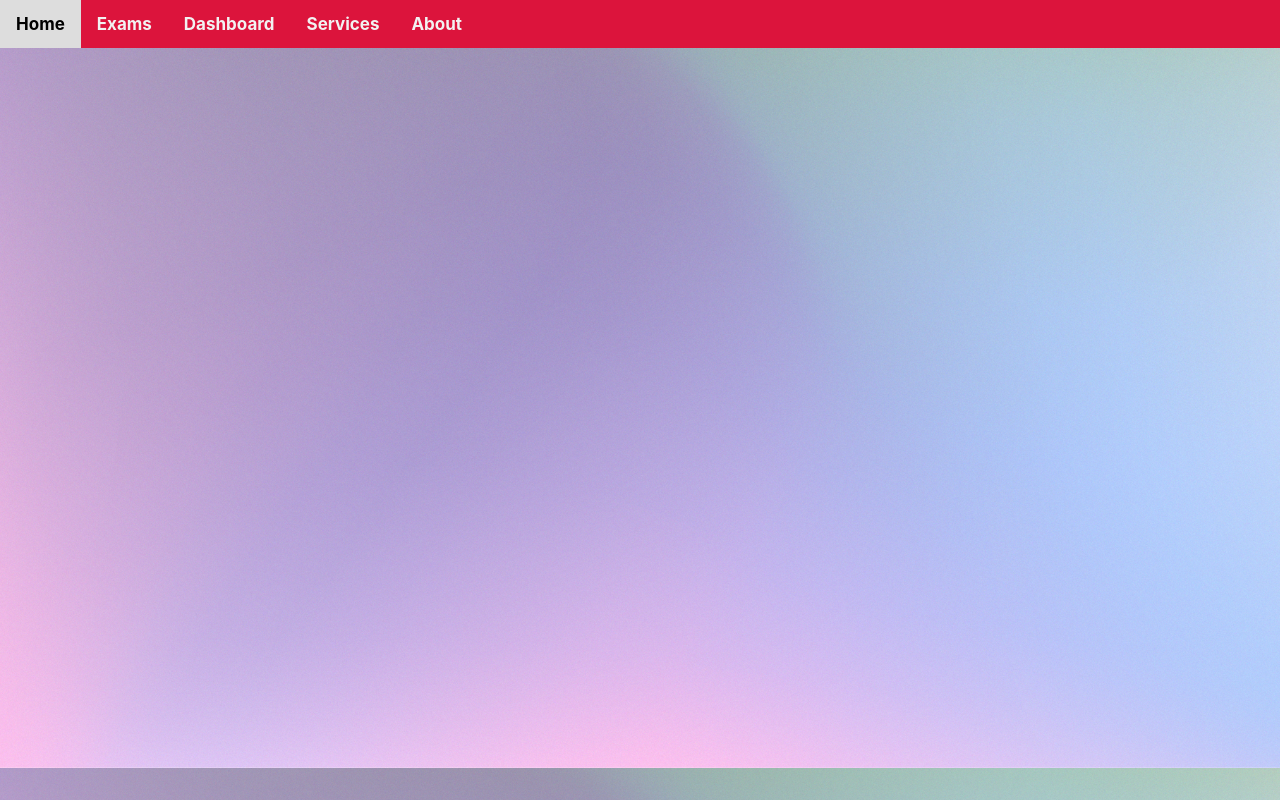
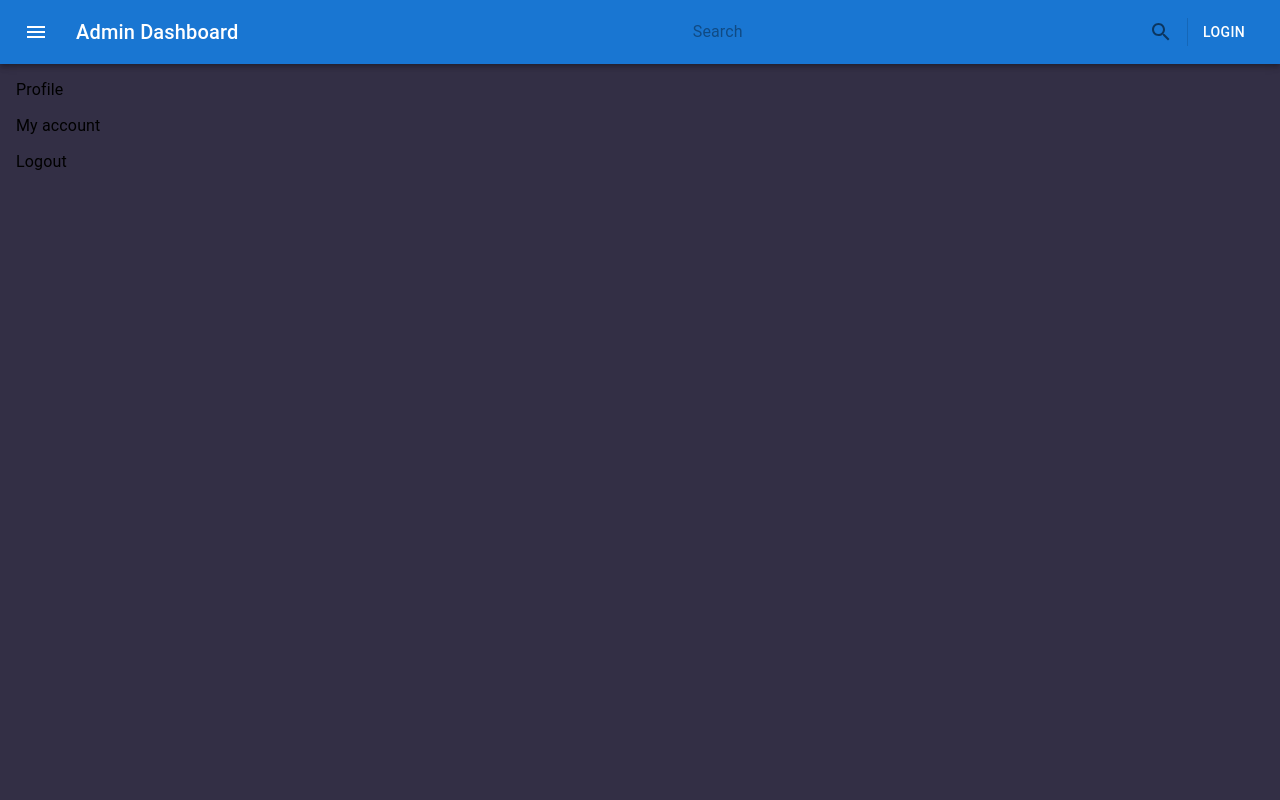
Before and after one commit to Abhishek8162/Major-Project, a React (Create React App) app in the folder FRONTEND/: page /AdminDashboard in a window 1280 px wide. Built offline with nearby package versions, Linux system fonts and the light colour scheme.

Commit message:
Admin Dashboard dev started

```diff
--- a/FRONTEND/package.json
+++ b/FRONTEND/package.json
@@ -4,6 +4,11 @@
   "private": true,
   "proxy": "http://localhost:5000",
   "dependencies": {
+    "@emotion/react": "^11.10.6",
+    "@emotion/styled": "^11.10.6",
+    "@fontsource/roboto": "^4.5.8",
+    "@mui/icons-material": "^5.11.16",
+    "@mui/material": "^5.12.1",
     "@testing-library/jest-dom": "^5.16.5",
     "@testing-library/react": "^13.4.0",
     "@testing-library/user-event": "^13.5.0",
--- a/FRONTEND/public/index.html
+++ b/FRONTEND/public/index.html
@@ -2,6 +2,8 @@
 <html lang="en">
   <head>
     <meta charset="utf-8" />
+    <meta name="viewport" content="initial-scale=1, width=device-width" />
+
     <link rel="icon" href="%PUBLIC_URL%/favicon.ico" />
     <meta name="viewport" content="width=device-width, initial-scale=1" />
     <meta name="theme-color" content="#000000" />
--- a/FRONTEND/src/App.js
+++ b/FRONTEND/src/App.js
@@ -12,6 +12,8 @@ import Completion from './Components/Completion.js'
 import About from './Components/About.js'
 import Profile from './Components/Profile.js'
 import UserDashboard from './Components/UserDashboard.js'
+import AdminDashboard from './Components/AdminDashboard.js'
+
 
 import { BrowserRouter as Router, Routes, Route,
   Navigate,Link } from 'react-router-dom';
@@ -41,7 +43,9 @@ function App() {
         <Route path="/Live" element={<Live/>}/>
         <Route path="/Completion" element={<Completion/>}/>
         <Route exact path="/Profile" element={<Profile/>}/>
-        <Route exact path="/Dashboard" element={<UserDashboard/>}/>
+        <Route exact path="/UserDashboard" element={<UserDashboard/>}/>
+
+        <Route exact path="/AdminDashboard" element={<AdminDashboard/>}/>
 
         <Route path="/About" element={<About/>}/>
         <Route path="/Testlist" element={<Testlist/>}/>
--- a/FRONTEND/src/CSS/DashboardAdmin.css
+++ b/FRONTEND/src/CSS/DashboardAdmin.css
@@ -0,0 +1,9 @@
+.admin-dashboard-page
+{
+    position: absolute;
+    top: 0;
+    width: 100vw;
+    height: 100vh;
+    background: #332f45;
+
+}
--- a/FRONTEND/src/Components/Admin dashboard/SideBar.js
+++ b/FRONTEND/src/Components/Admin dashboard/SideBar.js
@@ -0,0 +1,35 @@
+import React from 'react'
+
+import {
+    Box,Divider,List,ListItem,Typography,MenuList,MenuItem
+}from "@mui/material"
+
+function SideBar() {
+    const [anchorEl, setAnchorEl] = React.useState(null);
+    const open = Boolean(anchorEl);
+    const handleClick = (event) => {
+      setAnchorEl(event.currentTarget);
+    };
+    const handleClose = () => {
+      setAnchorEl(null);
+    };
+
+
+  return (
+    <div>
+        <MenuList
+open="true"
+onClose={handleClose}
+
+>
+<MenuItem onClick={handleClose}  variant="inherit">Profile</MenuItem>
+<MenuItem onClick={handleClose}>My account</MenuItem>
+<MenuItem onClick={handleClose}>Logout</MenuItem>
+</MenuList>
+
+
+    </div>
+  )
+}
+
+export default SideBar
--- /dev/null
+++ b/FRONTEND/src/Components/AdminDashboard.js
@@ -0,0 +1,131 @@
+import React from 'react'
+import '../CSS/DashboardAdmin.css';
+import useState from 'react'
+import SideBar from "./Admin dashboard/SideBar.js"
+
+
+
+import Button from '@mui/material/Button';
+
+import MenuList from '@mui/material/MenuList';
+import CssBaseline from '@mui/material/CssBaseline';
+import MuiDrawer from '@mui/material/Drawer';
+import Box from '@mui/material/Box';
+import MuiAppBar from '@mui/material/AppBar';
+import Toolbar from '@mui/material/Toolbar';
+import List from '@mui/material/List';
+import Typography from '@mui/material/Typography';
+import Divider from '@mui/material/Divider';
+import IconButton from '@mui/material/IconButton';
+import Badge from '@mui/material/Badge';
+import Container from '@mui/material/Container';
+import Grid from '@mui/material/Grid';
+import Paper from '@mui/material/Paper';
+import Link from '@mui/material/Link';
+import MenuIcon from '@mui/icons-material/Menu';
+import AppBar from '@mui/material/AppBar';
+import InputBase from '@mui/material/InputBase';
+import MenuItem from '@mui/material/MenuItem';
+import Menu from '@mui/material/Menu';
+import SearchIcon from '@mui/icons-material/Search';
+import AccountCircle from '@mui/icons-material/AccountCircle';
+import MailIcon from '@mui/icons-material/Mail';
+import MoreIcon from '@mui/icons-material/MoreVert';
+
+import ChevronLeftIcon from '@mui/icons-material/ChevronLeft';
+import NotificationsIcon from '@mui/icons-material/Notifications';
+
+
+
+const [anchorEl, setAnchorEl] = "false";
+const isMenuOpen = anchorEl;
+
+
+
+function AdminDashboard() {
+  const [anchorEl, setAnchorEl] = React.useState(null);
+  const open = Boolean(anchorEl);
+  const handleClick = (event) => {
+    setAnchorEl(event.currentTarget);
+  };
+  const handleClose = () => {
+    setAnchorEl(null);
+  };
+
+
+
+  return (
+    <div  className="admin-dashboard-page">
+
+<Box sx={{ flexGrow: 1 }}>
+      <AppBar position="static">
+        <Toolbar>
+          <IconButton
+            size="large"
+            edge="start"
+            color="inherit"
+            aria-label="menu"
+            sx={{ mr: 2 }}
+
+            onClick={handleClick}
+            id="basic-button"
+
+          >
+            <MenuIcon />
+          </IconButton>
+          <Typography variant="h6" component="div" sx={{ flexGrow: 1 }}>
+            Admin Dashboard
+          </Typography>
+
+          <InputBase
+        sx={{ ml: 1, flex: 1 }}
+        placeholder="Search"
+        inputProps={{ 'aria-label': 'search ' }}
+        label="Filled" variant="filled"
+      />
+      <IconButton type="button" sx={{ p: '10px' }} aria-label="search">
+        <SearchIcon />
+      </IconButton>
+
+      <Divider sx={{ height: 28, m: 0.5 }} orientation="vertical" />
+
+
+          <Button color="inherit">Login</Button>
+        </Toolbar>
+
+
+
+
+      </AppBar>
+    </Box>
+
+    <Menu
+        id="basic-menu"
+        anchorEl={anchorEl}
+        open={open}
+        onClose={handleClose}
+        MenuListProps={{
+          'aria-labelledby': 'basic-button',
+        }}
+      >
+        <MenuItem onClick={handleClose}>Profile</MenuItem>
+        <MenuItem onClick={handleClose}>My account</MenuItem>
+        <MenuItem onClick={handleClose}>Logout</MenuItem>
+      </Menu>
+
+<div className="admin-dashboard-sidebar">
+
+<SideBar/>
+
+
+
+
+        </div>
+
+
+
+    </div>
+  )
+}
+
+export default AdminDashboard
--- a/FRONTEND/src/Components/Header.js
+++ b/FRONTEND/src/Components/Header.js
@@ -11,8 +11,9 @@ function Header() {
         <div class="topnav">
         <Link to="Home"><b> Home </b></Link>
         <Link to="Exams"><b>Exams</b></Link>
-        <Link to="Dashboard"><b>Dashboard</b></Link>
+        <Link to="UserDashboard"><b>Dashboard</b></Link>
         <Link to="Services"><b>Services</b></Link>
+        <Link to="AdminDashboard"><b>Admin</b></Link>
         <Link to="About"><b>About</b></Link>
       </div>
        </>
```
Also changed, not shown: 1 other file (tests, documents, lock files or other folders).
